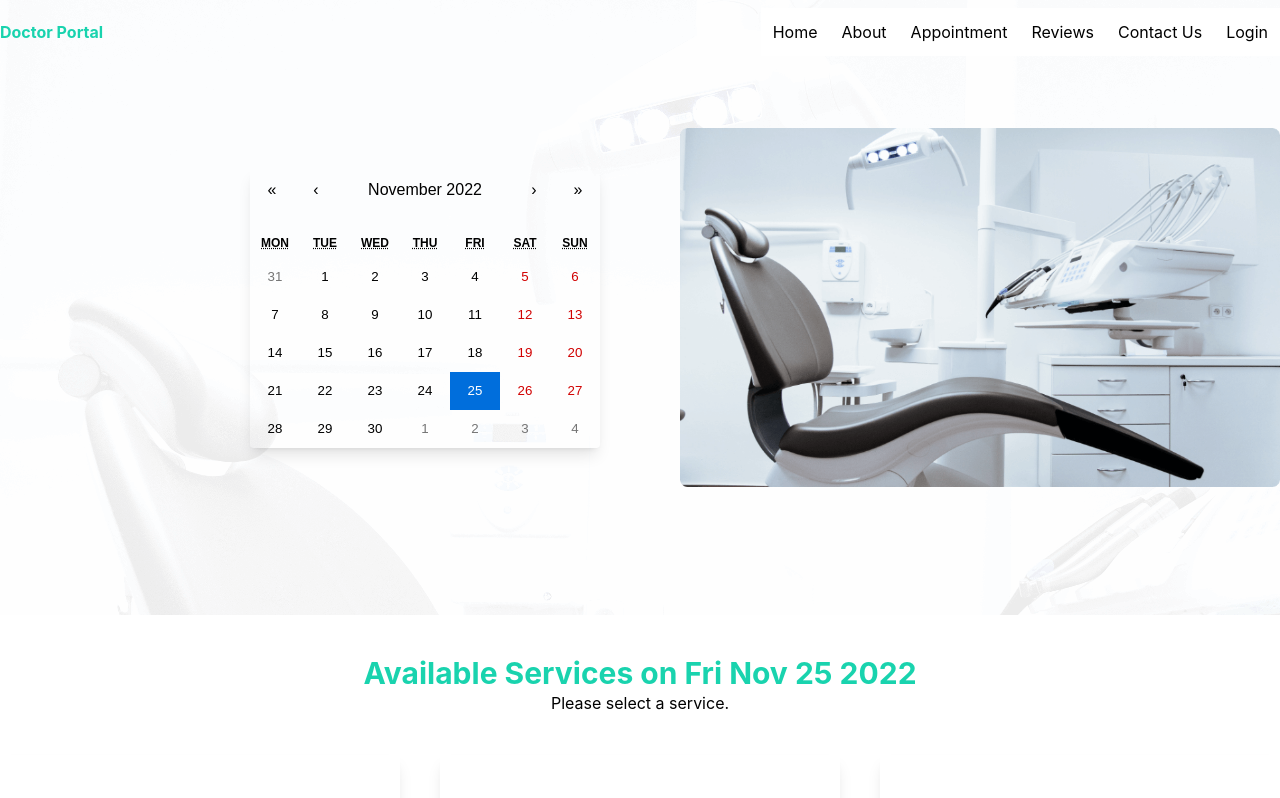
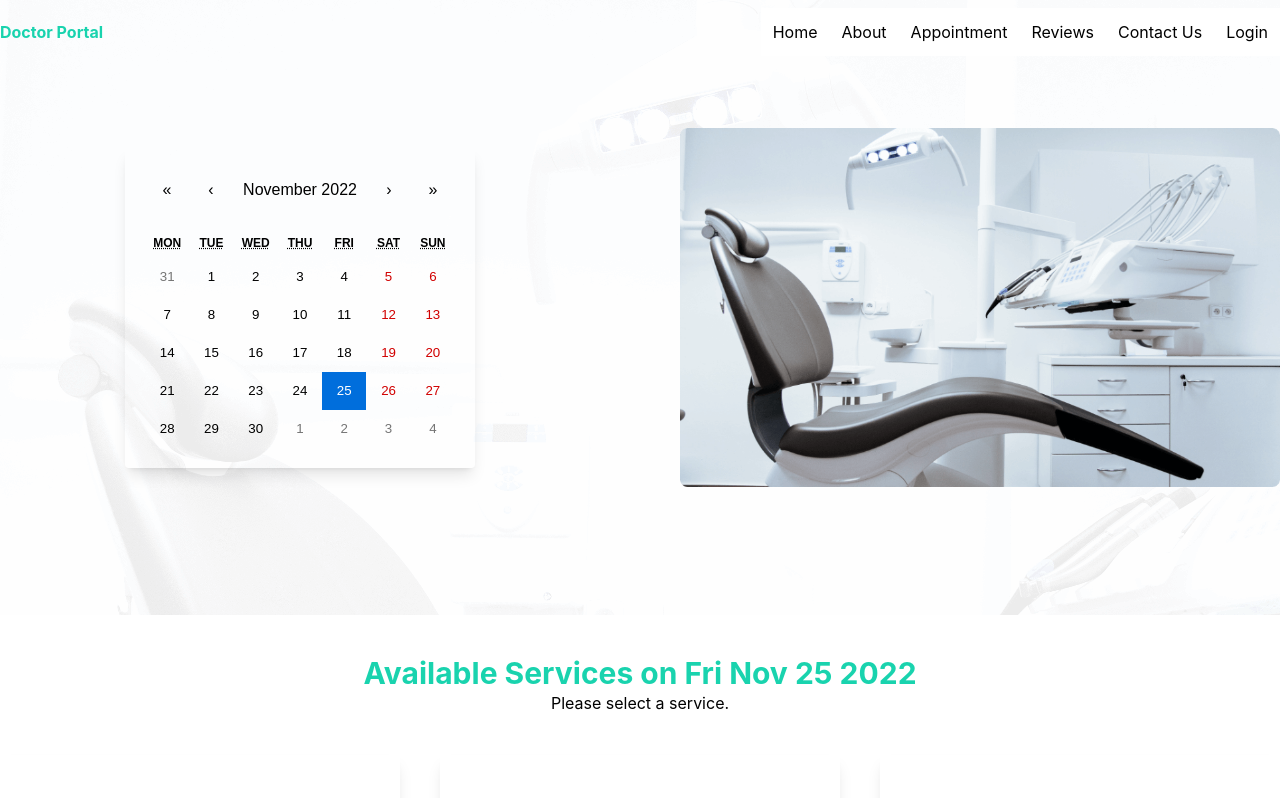
Before and after one commit to suportdevs/doctor_portal_client, a React (Create React App) app: page /appointment in a window 1280 px wide. Shown: the top 798 px of the page. Built offline with nearby package versions, Linux system fonts and the light colour scheme.

Commit message:
working on others project

```diff
--- a/src/components/Appointment/AppointmentHeader.js
+++ b/src/components/Appointment/AppointmentHeader.js
@@ -11,9 +11,9 @@ const AppointmentHeader = ({handleSelectedDate, date}) => {
             <Navbar></Navbar>
             <div className="relative welcome-warpper-area " style={{backgroundImage: `url(${welcomeBg})`}}>
                 <div className="welcome-area container mx-auto">
-                    <div className="py-20 lg:py-32 flex flex-col-reverse text-center lg:grid lg:grid-cols-2 lg:gap-20 lg:flex  items-center">
-                        <div className='justify-items-end mt-10 lg:mt-0'>
-                            <Calendar onChange={handleSelectedDate} value={date} className='rounded shadow-lg border-transparent' style={{borderColor: 'white'}} />
+                    <div className="py-20 lg:py-32 flex flex-col-reverse justify-items-center text-center lg:grid lg:grid-cols-2 lg:gap-20 lg:flex  items-center">
+                        <div className=' mt-10 lg:mt-0'>
+                            <Calendar onChange={handleSelectedDate} value={date} className='rounded shadow-lg border-transparent p-5' style={{borderColor: 'white'}} />
                         </div>
                         <div>
                             <img src={chairBg} alt="" />
--- a/src/components/AvaiableAppointments/BookingForm.js
+++ b/src/components/AvaiableAppointments/BookingForm.js
@@ -20,8 +20,9 @@ Modal.setAppElement('#root');
 const BookingForm = ({title, modalIsOpen, closeModal, date}) => {
     const [storeAppointment] = useStoreAppointmentMutation();
     const { register, handleSubmit, formState: { errors } } = useForm();
-    const onSubmit = data => {
-        storeAppointment(data).unwrap();
+    const onSubmit = appointmentObj => {
+        storeAppointment(appointmentObj).unwrap();
+        closeModal();
     };
 
     return (
```
